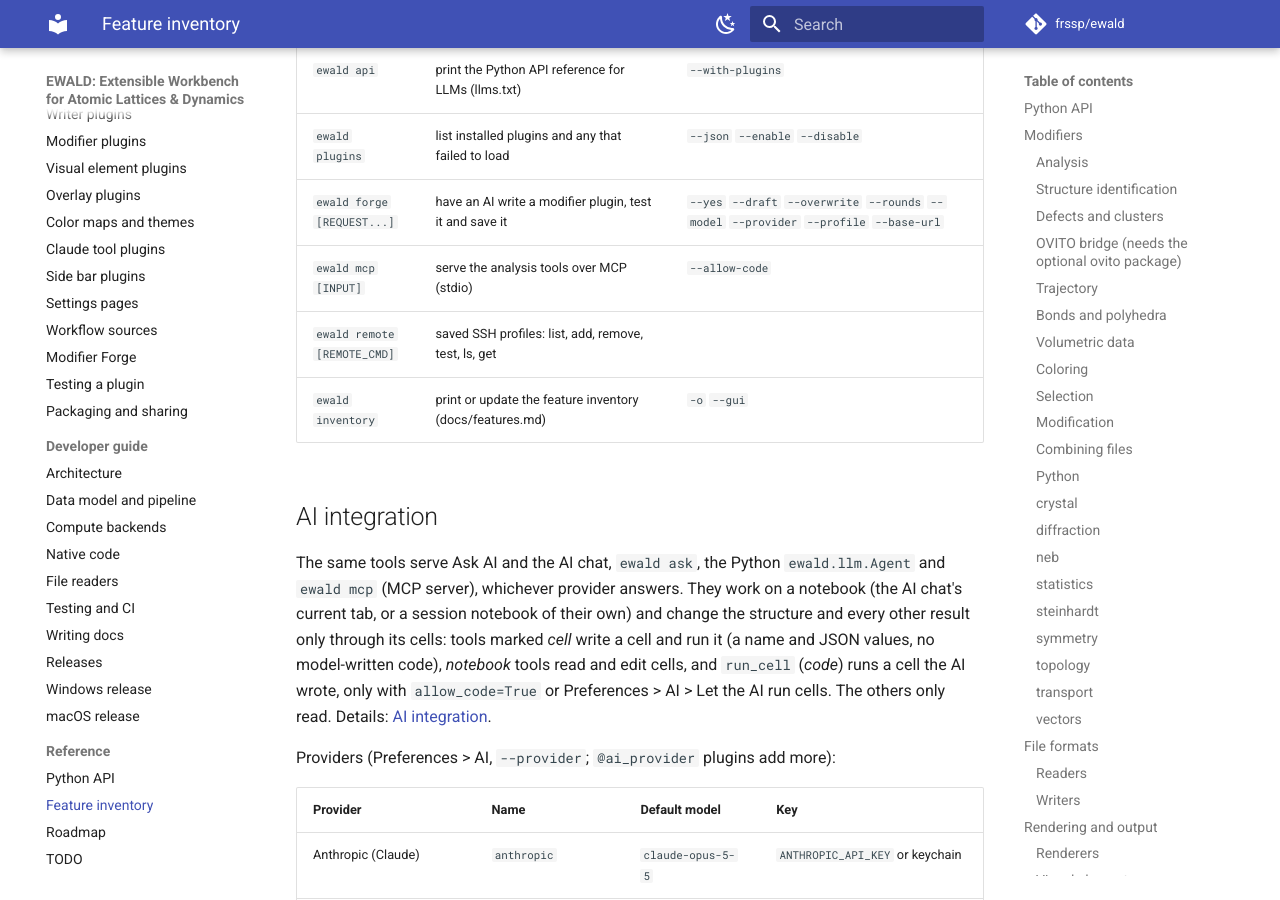
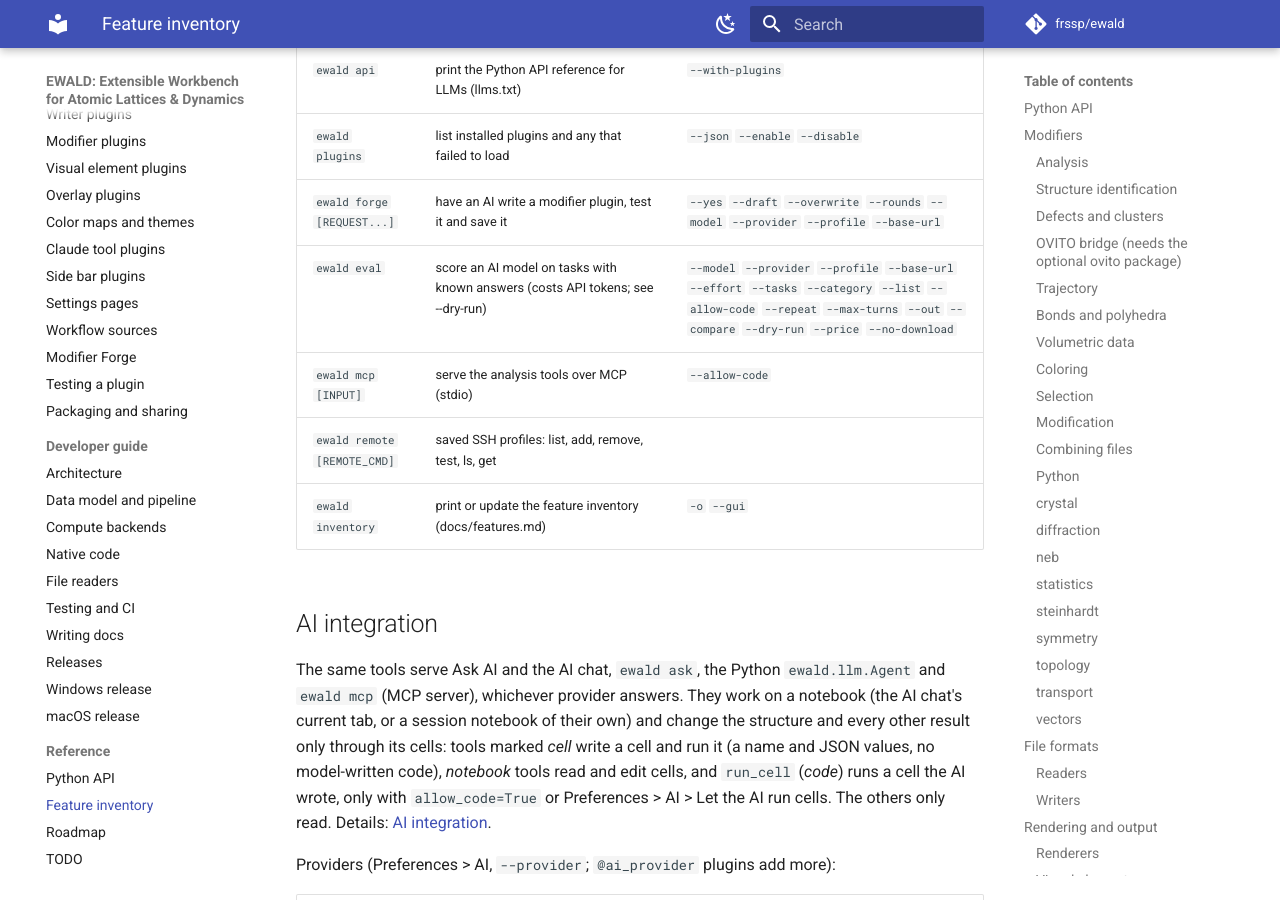
Before and after one commit to frssp/ewald, an MkDocs documentation site: the page built from docs/features.md, in a window 1280 px wide and 900 px high, scrolled down 14260 px. Built offline with MkDocs 1.6.1 and Material for MkDocs 9.7.7, drawn with Linux system fonts in a browser that asks for light colours; comment, search, counter and statistics services are not loaded.

Commit message:
Regenerate the feature inventory
Co-Authored-By: Claude Opus 5.5 (1M context) <noreply@anthropic.com>

```diff
--- a/docs/features.md
+++ b/docs/features.md
@@ -322,6 +322,7 @@ Details: [Command line](user/cli.md).
 | `ewald api` | print the Python API reference for LLMs (llms.txt) | `--with-plugins` |
 | `ewald plugins` | list installed plugins and any that failed to load | `--json` `--enable` `--disable` |
 | `ewald forge [REQUEST...]` | have an AI write a modifier plugin, test it and save it | `--yes` `--draft` `--overwrite` `--rounds` `--model` `--provider` `--profile` `--base-url` |
+| `ewald eval` | score an AI model on tasks with known answers (costs API tokens; see --dry-run) | `--model` `--provider` `--profile` `--base-url` `--effort` `--tasks` `--category` `--list` `--allow-code` `--repeat` `--max-turns` `--out` `--compare` `--dry-run` `--price` `--no-download` |
 | `ewald mcp [INPUT]` | serve the analysis tools over MCP (stdio) | `--allow-code` |
 | `ewald remote [REMOTE_CMD]` | saved SSH profiles: list, add, remove, test, ls, get |  |
 | `ewald inventory` | print or update the feature inventory (docs/features.md) | `-o` `--gui` |
```
